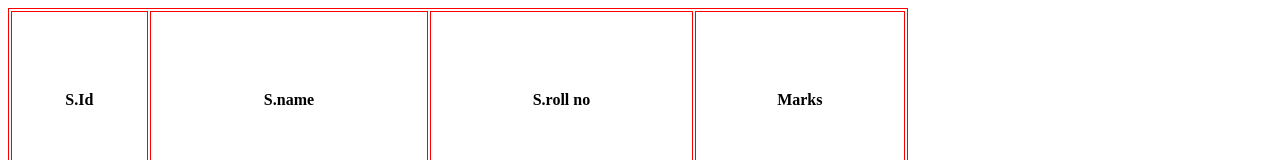
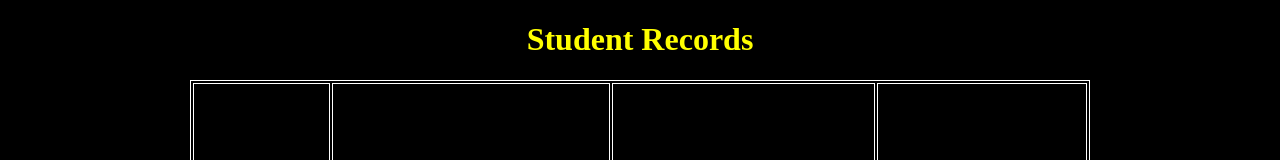
Before and after one commit to hr-programmer10-01/FSD-WD-CSE17-HarshGoswami, a plain HTML site: page HTML/table.html in a window 1280 px wide. Shown: the top 160 px of the page. Drawn offline with Linux system fonts and the light colour scheme.

Commit message:
Added more style

```diff
--- a/HTML/table.html
+++ b/HTML/table.html
@@ -5,8 +5,9 @@
     <meta name="viewport" content="width=device-width, initial-scale=1.0">
     <title>Student Data</title>
 </head>
-<body>
-    <table border="1" bordercolor = "red" width="900px" height="900px">
+<body align="center" bgcolor="black" text="yellow">
+    <h1>Student Records</h1>
+    <table border="1" bordercolor = "white" width="900px" height="900px" align="center">
     <tr>
         <th>S.Id</th>
         <th>S.name</th>
```
